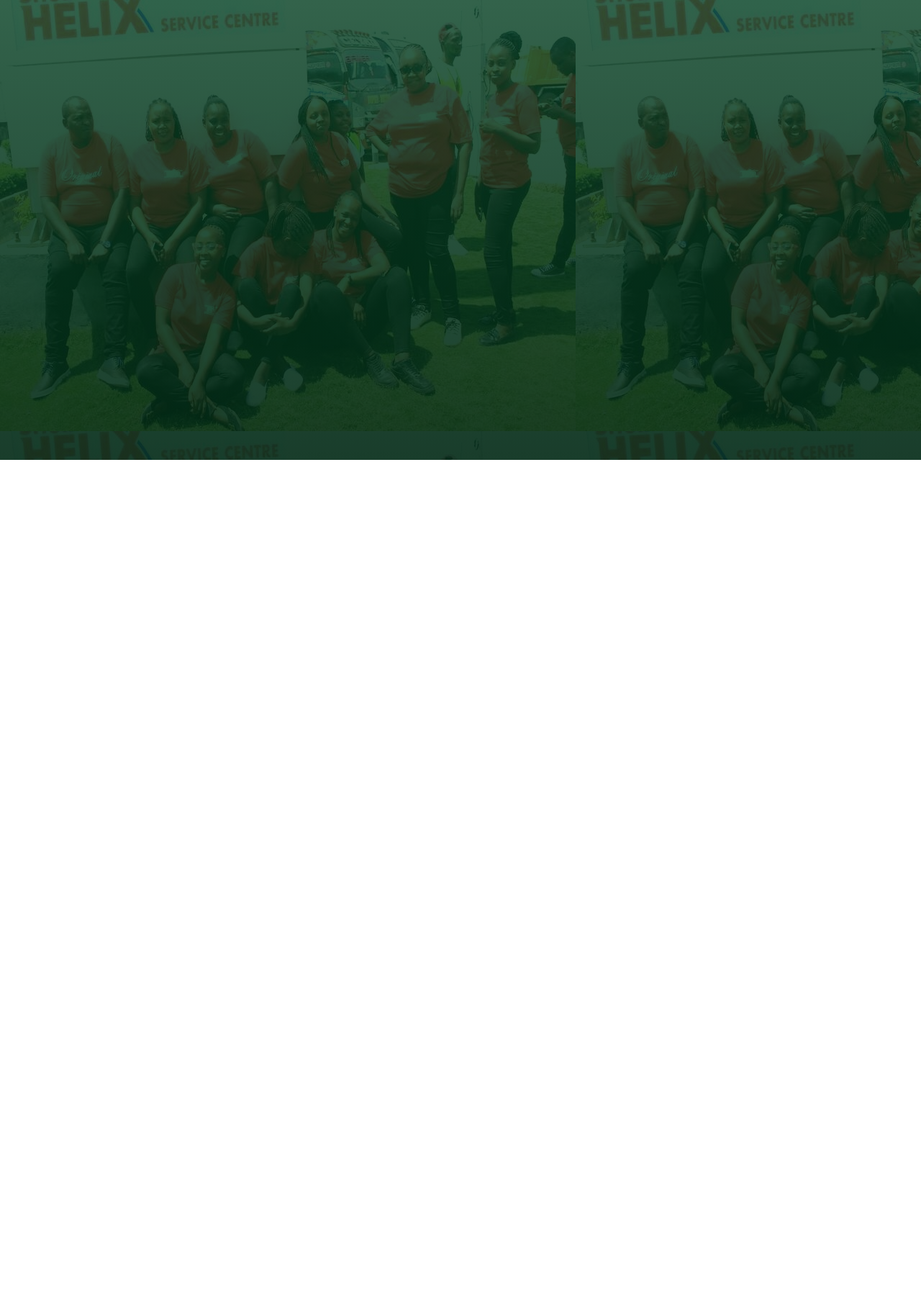
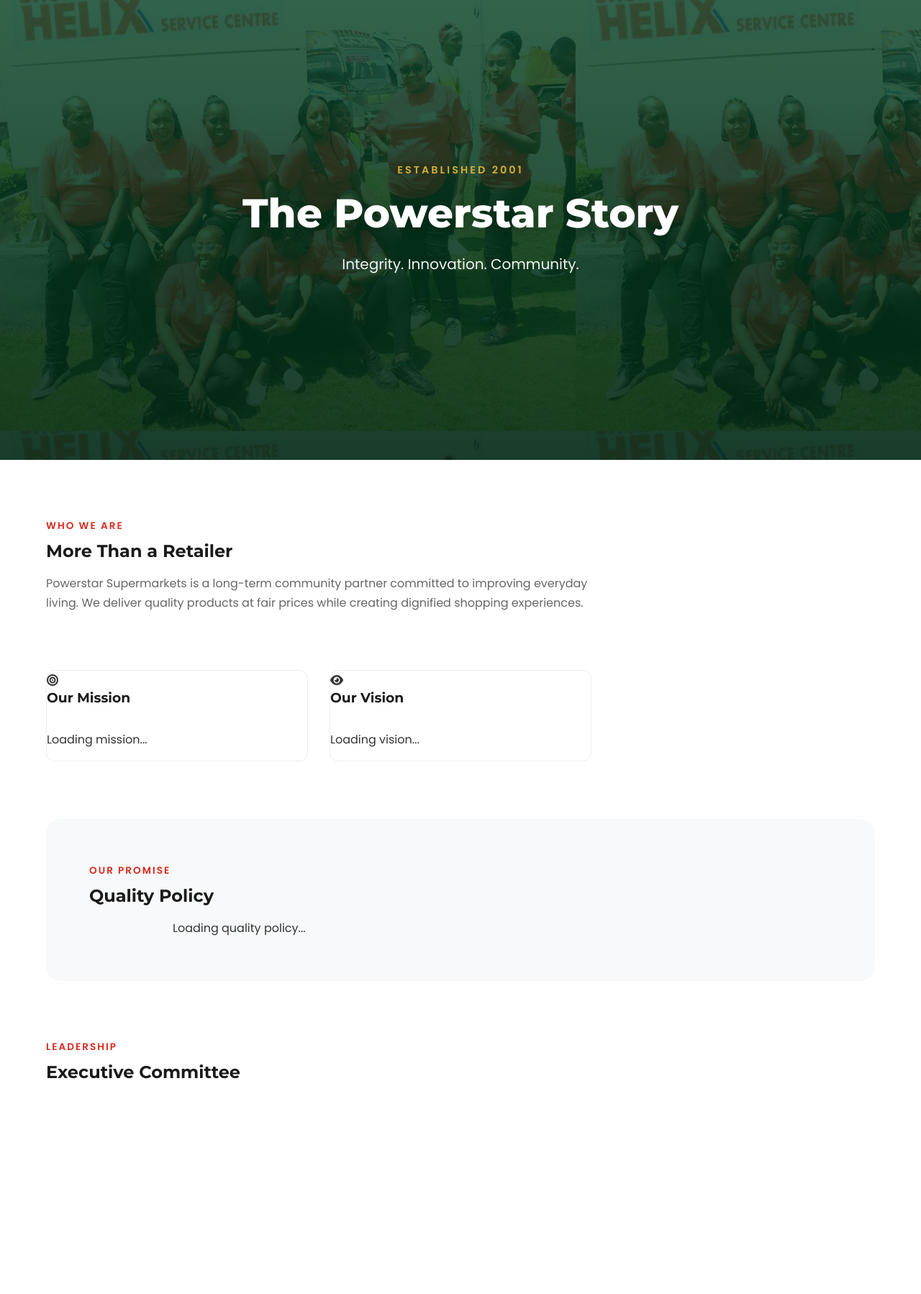
Before and after one commit to MarkTechKe-design/powerstar-website, a PHP site: page /about.html in a window 1280 px wide. Shown: the part 122-1920 px from the top of the page at 72% size. Run offline with PHP 8.4, Linux system fonts and the light colour scheme.

Commit message:
Fix CSS visibility issues on inner pages

```diff
--- a/css/style.css
+++ b/css/style.css
@@ -620,3 +620,37 @@ footer {
     .quick-access-grid, .values-grid, .features-grid, .benefits-grid, .impact-stats { grid-template-columns: 1fr; }
     .payment-icons { flex-direction: column; width: 100%; }
 }
+/* ==============================================
+   EMERGENCY FIX: FORCE CONTENT VISIBILITY
+   ============================================== */
+
+/* 1. Disable "Start Hidden" for all pages */
+.reveal {
+    opacity: 1 !important;
+    transform: none !important;
+    visibility: visible !important;
+}
+
+/* 2. Force Hero Sections to Show (Fixes White Header) */
+.hero,
+.hero.about-hero,
+.hero.loyalty-hero,
+.hero.contact-hero,
+.hero.careers-hero {
+    min-height: 50vh !important;
+    opacity: 1 !important;
+    display: flex !important;
+    background-color: #006838; /* Fallback Green if image fails */
+}
+
+/* 3. Ensure Images aren't white-on-white */
+img {
+    opacity: 1 !important;
+    display: block !important;
+}
+
+/* 4. Fix specific Page Backgrounds */
+.hero.about-hero { background-image: linear-gradient(rgba(0, 60, 30, 0.8), rgba(0, 40, 20, 0.9)), url('../assets/team.jpg'); }
+.hero.contact-hero { background-image: linear-gradient(rgba(0, 104, 56, 0.85), rgba(0, 50, 20, 0.9)), url('../assets/contact-hero.jpg'); }
+.hero.loyalty-hero { background-image: linear-gradient(rgba(0, 0, 0, 0.4), rgba(0, 0, 0, 0.6)), url('../assets/loyalty-hero.jpg'); }
+.hero.careers-hero { background-image: linear-gradient(rgba(0, 104, 56, 0.8), rgba(0, 50, 20, 0.9)), url('../assets/team-happy.jpg'); }
```
